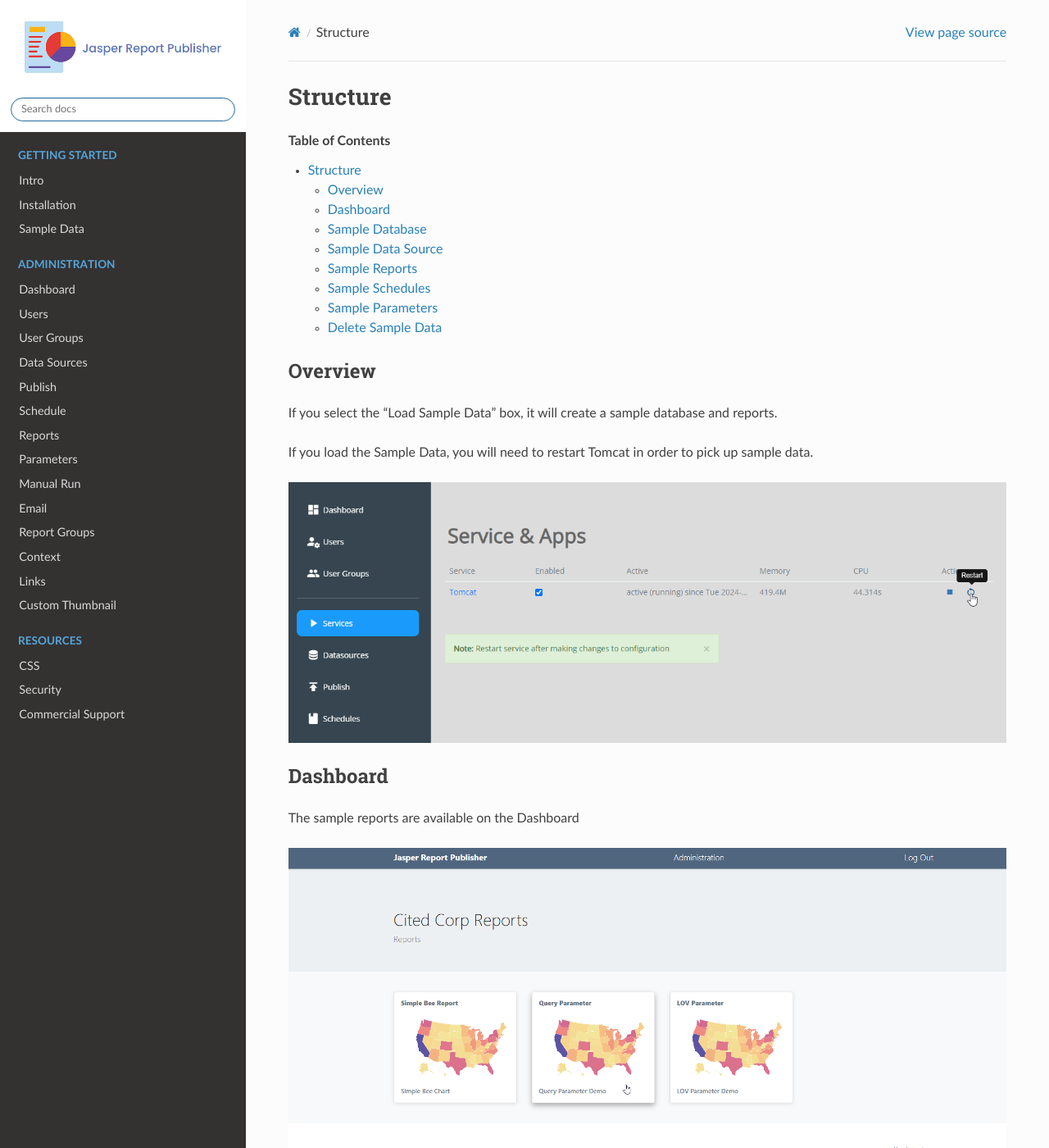
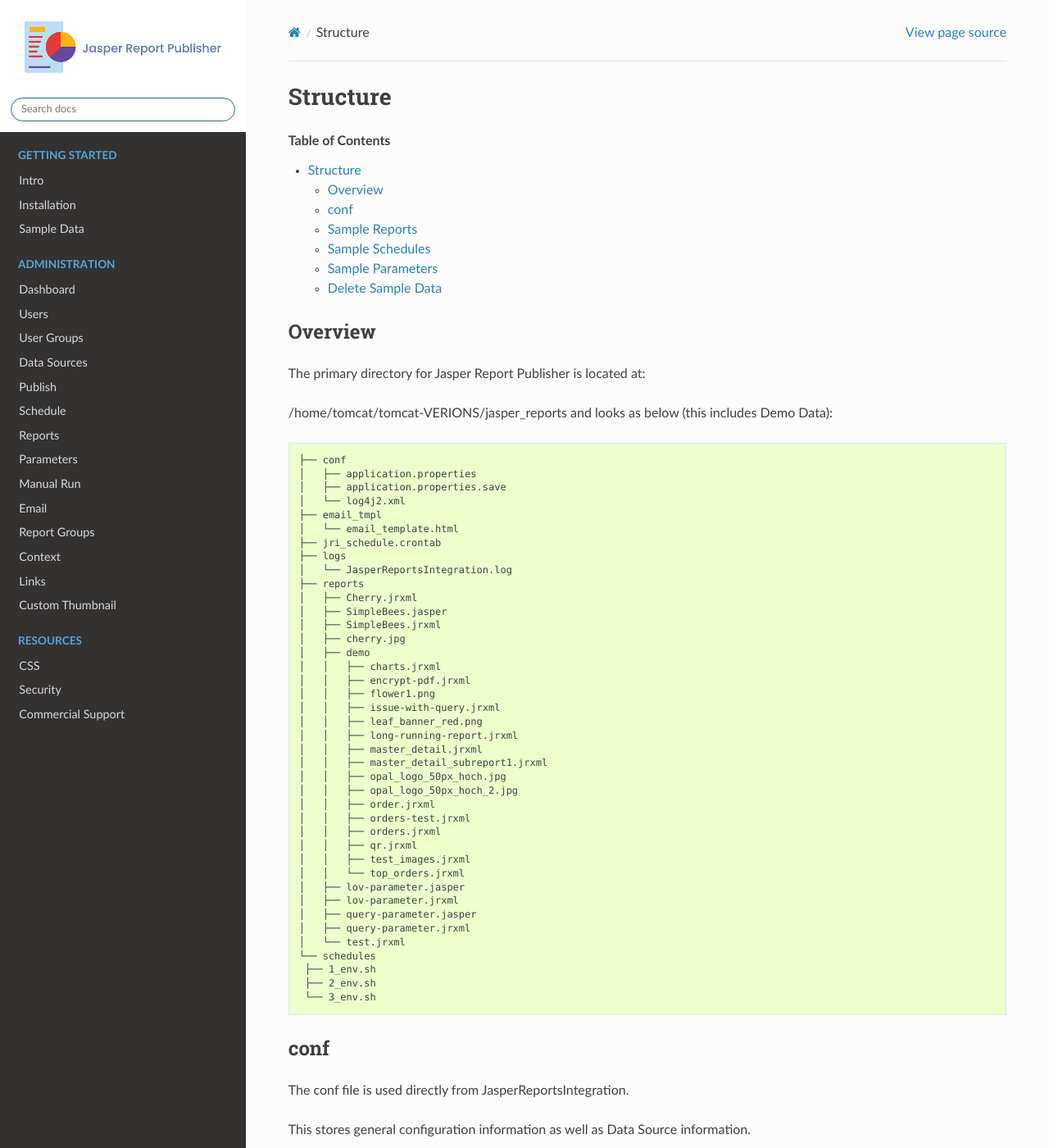
Before and after one commit to AcuGIS/jasper-report-publisher, a Sphinx documentation site: the page built from docs/components/structure/index.rst, in a window 1280 px wide and 1400 px high. Shown: the whole window at 82% size. Built offline with Sphinx 7.4.7 and the Read the Docs theme 2.0.0, drawn with Linux system fonts in a browser that asks for light colours; pages that are not in the unit, such as notebooks, are missing from menus; some of the changed text lies outside the part shown.

Commit message:
Update index.rst

```diff
--- a/docs/components/structure/index.rst
+++ b/docs/components/structure/index.rst
@@ -14,42 +14,62 @@
 Overview
 ==================
 
-If you select the "Load Sample Data" box, it will create a sample database and reports.
+The primary directory for Jasper Report Publisher is located at:
 
-If you load the Sample Data, you will need to restart Tomcat in order to pick up sample data.
+/home/tomcat/tomcat-VERIONS/jasper_reports and looks as below (this includes Demo Data)::
 
-.. image:: ../../_static/tomcat-restart.png
+   ├── conf
+   │   ├── application.properties
+   │   ├── application.properties.save
+   │   └── log4j2.xml
+   ├── email_tmpl
+   │   └── email_template.html
+   ├── jri_schedule.crontab
+   ├── logs
+   │   └── JasperReportsIntegration.log
+   ├── reports
+   │   ├── Cherry.jrxml
+   │   ├── SimpleBees.jasper
+   │   ├── SimpleBees.jrxml
+   │   ├── cherry.jpg
+   │   ├── demo
+   │   │   ├── charts.jrxml
+   │   │   ├── encrypt-pdf.jrxml
+   │   │   ├── flower1.png
+   │   │   ├── issue-with-query.jrxml
+   │   │   ├── leaf_banner_red.png
+   │   │   ├── long-running-report.jrxml
+   │   │   ├── master_detail.jrxml
+   │   │   ├── master_detail_subreport1.jrxml
+   │   │   ├── opal_logo_50px_hoch.jpg
+   │   │   ├── opal_logo_50px_hoch_2.jpg
+   │   │   ├── order.jrxml
+   │   │   ├── orders-test.jrxml
+   │   │   ├── orders.jrxml
+   │   │   ├── qr.jrxml
+   │   │   ├── test_images.jrxml
+   │   │   └── top_orders.jrxml
+   │   ├── lov-parameter.jasper
+   │   ├── lov-parameter.jrxml
+   │   ├── query-parameter.jasper
+   │   ├── query-parameter.jrxml
+   │   └── test.jrxml
+   └── schedules
+    ├── 1_env.sh
+    ├── 2_env.sh
+    └── 3_env.sh
 
 
-Dashboard
+
+
+conf
 ================
 
-The sample reports are available on the Dashboard
+The conf file is used directly from JasperReportsIntegration.
 
-.. image:: ../../_static/sample-dashboard.png
+This stores general configuration information as well as Data Source information.
 
-Sample Database
-================
-
-The sample database, beedatabase, is taken from the QFieldCloud Simple Bee Project::
-
-  beedatabase=# \dt
-               List of relations
-   Schema |      Name       | Type  | Owner
-  --------+-----------------+-------+--------
-   public | apiary          | table | admin1
-   public | fields          | table | admin1
-   public | spatial_ref_sys | table | jrv
-  (3 rows)
-
-
-Sample Data Source
-================
-
-The included sample Data Source is a JNDI connection to the beedatabase:
-
-.. image:: ../../_static/sample-data-source.png
-
+The file can be edited manually, but a backup should be taken prior to doing so.
 
 
 Sample Reports
```
